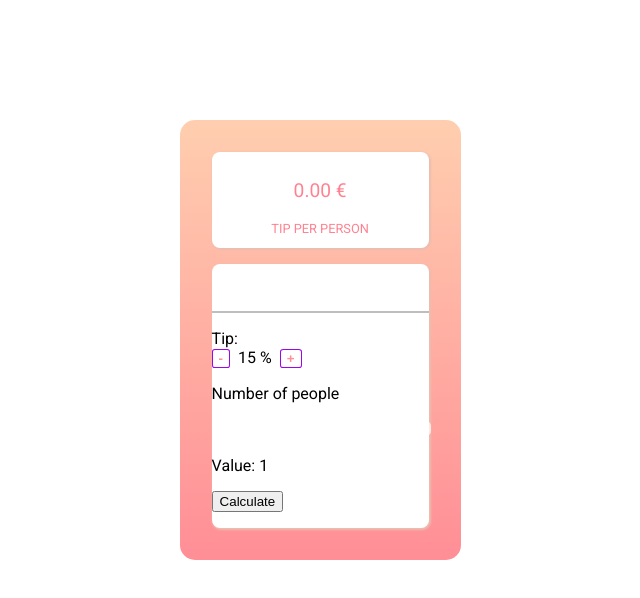
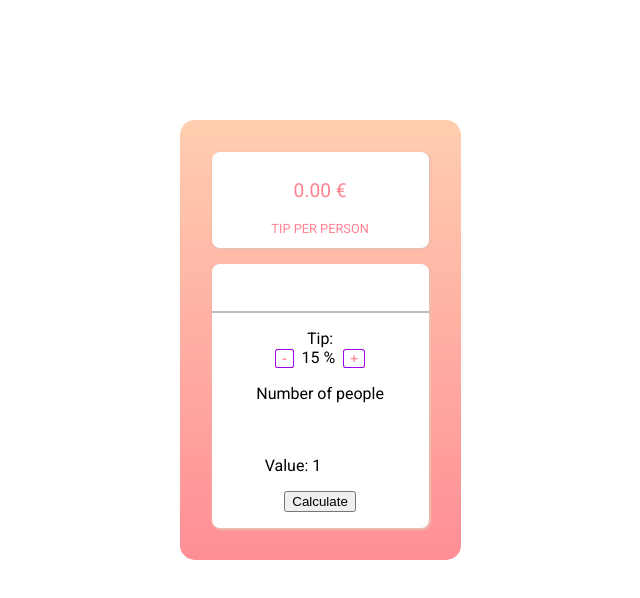
Before and after one commit to JenniLehtonen/Tip-calculator, a plain HTML site: page index.html in a window 1280 px wide. Shown: the whole page, without its empty margins (358-998 px from the left). Drawn offline with Linux system fonts and the light colour scheme.

Commit message:
Update css.css

```diff
--- a/css.css
+++ b/css.css
@@ -11,6 +11,7 @@ body{
 }
 .tipArea{
     border-radius: 8px;
+    text-align: center;
     color: black;
     background-color: white;
     box-shadow: 1px 1px 2px 1px #EBBDAF;
@@ -58,6 +59,7 @@ label{
     font-weight: 550;
 }
 input[type=number] {
+    width: 80%;
     text-align: start;
     background-color: transparent;
     width: 100%;
@@ -70,7 +72,7 @@ input[type=number] {
     font-weight: 540;
 }
 .slidecontainer {
-    width: 100%;
+    width: 75%;
   }
 
   .slider {
```
